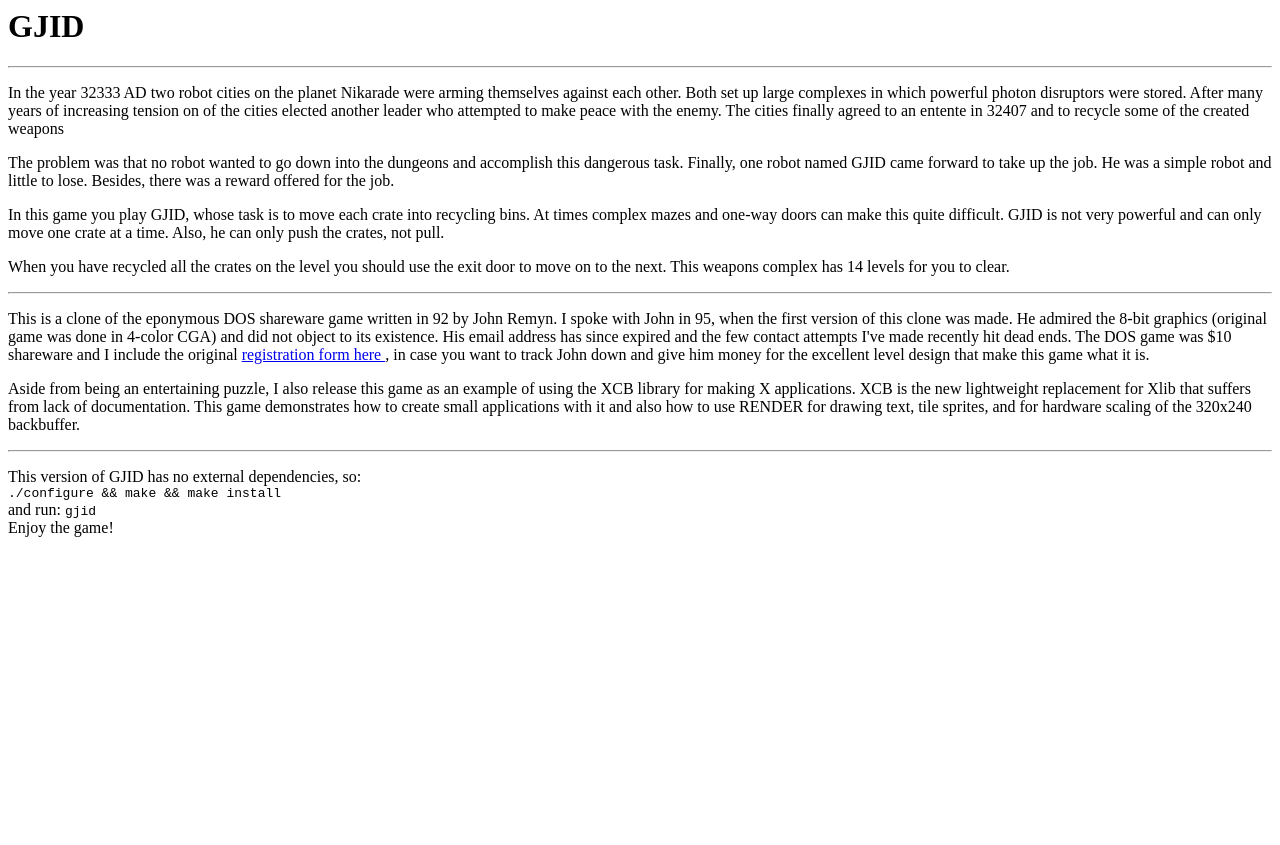
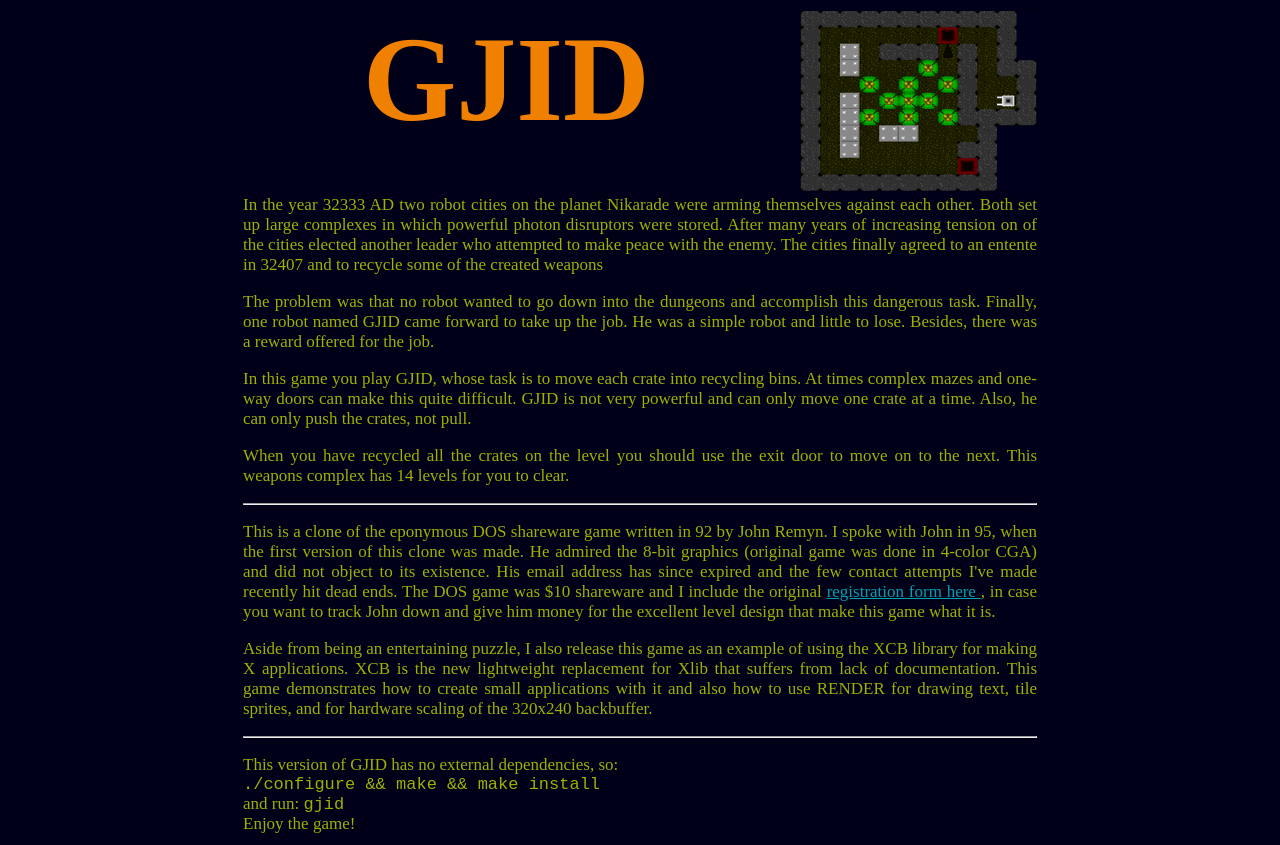
Before and after one commit to tyty999/gjid, a plain HTML site: page index.html in a window 1280 px wide. Before the commit the page ends 800 px from the top, so only its background shows below. Drawn offline with Linux system fonts and the light colour scheme.

Commit message:
Add some color to the page

```diff
--- a/index.html
+++ b/index.html
@@ -1,10 +1,33 @@
 <html>
 <head>
 <title>GJID</title>
+<style>
+body		{ color: #a0b000; background: #000018 }
+a		{ color: #00a0b0 }
+a:visited	{ color: #a000b0 }
+a:active	{ color: #a0a0b0 }
+hr		{ color: #f08000 }
+.floatleft	{ float: left; margin-right: 1.5em }
+.floatright	{ float: right; margin-left: 1.5em }
+#pagectr	{ max-width: 50em; margin-left: auto; margin-right: auto }
+#bodyctr	{ text-align: justify; font-size: 17 }
+#titlectr	{ height: 180 }
+#title {
+    font-size: 120;
+    color: #f08000;
+    float: left;
+    margin-left: 1em;
+    margin-top: 0;
+    margin-bottom: 0
+}
+</style>
 </head>
 <body>
-<h1>GJID</h1>
-<hr/>
+<table id="pagectr">
+<tr><td id="titlectr">
+    <h1 id="title">GJID</h1>
+    <img class="floatright" src="gjid.png" width="237" height=180"/></td></tr>
+<tr><td id="bodyctr">
 <p>
 In the year 32333 AD two robot cities on the planet Nikarade were
 arming themselves against each other. Both set up large complexes
@@ -53,5 +76,7 @@ This version of GJID has no external dependencies, so:<br/>
 and run: <tt>gjid</tt><br/>
 Enjoy the game!
 </p>
+</td></tr>
+</table>
 </body>
 </html>
```
Also changed, not shown: gjid.png (added).
